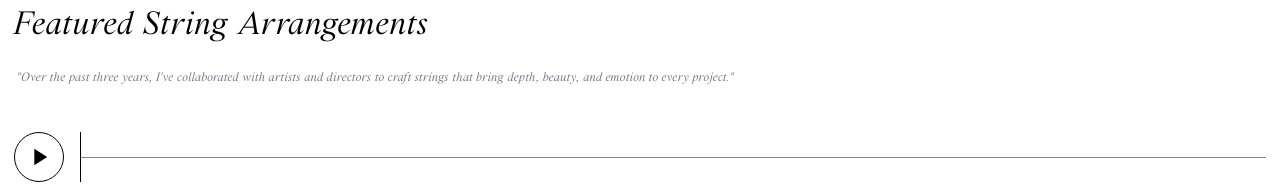
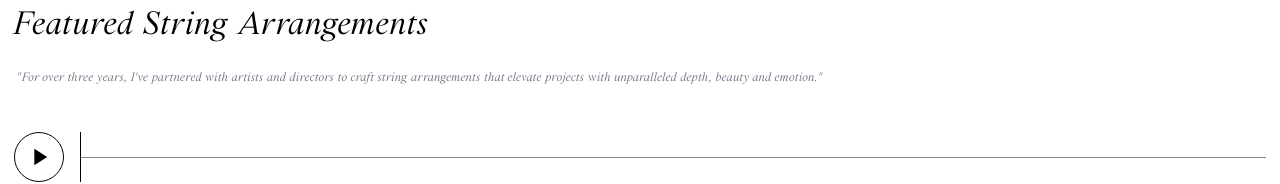
Before and after one commit to ejiro1994/vue-agency-menu-gsap-animation, a Vue app: page /music in a window 1280 px wide. Shown: the part 418-602 px from the top of the page. Built offline with nearby package versions, Linux system fonts and the light colour scheme.

Commit message:
Revise description in MusicPage.vue to enhance narrative clarity and emotional impact. Updated the text to emphasize a three-year partnership with artists and directors, focusing on the depth and beauty of string arrangements. This change aims to strengthen the connection with the audience.

```diff
--- a/src/views/MusicPage.vue
+++ b/src/views/MusicPage.vue
@@ -2,7 +2,7 @@
   <PageLayout>
     <h1 class="page-title font-kormelink italic mt-4 text-base">Featured String Arrangements</h1>
     <p class="font-kormelink italic text-xs px-4 text-gray-500 mb-8">
-      "Over the past three years, I've collaborated with artists and directors to craft strings that bring depth, beauty, and emotion to every project."
+      "For over three years, I've partnered with artists and directors to craft string arrangements that elevate projects with unparalleled depth, beauty and emotion."
     </p>
     <div class="content-container">
       <Playlist />
```
